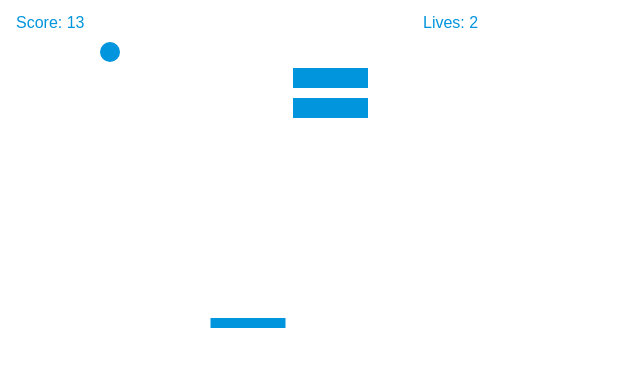
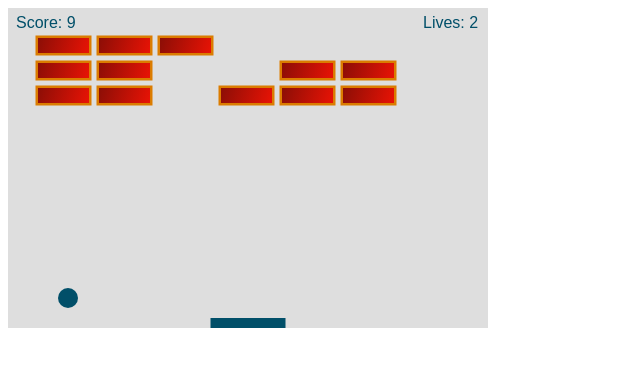
Before and after one commit to milantenk/angular-breakout-game-pwa, an Angular app: page / in a window 1280 px wide. Shown: the top 366 px of the page, without its empty margins (0-640 px from the left). Built offline with nearby package versions, Linux system fonts and the light colour scheme.

Commit message:
Design change

```diff
--- a/src/app/app.component.ts
+++ b/src/app/app.component.ts
@@ -58,10 +58,10 @@ export class AppComponent implements AfterViewInit, DoCheck {
     this.paddleX = (this.canvas.width - this.paddleWidth) / 2;
     this.rightPressed = false;
     this.leftPressed = false;
-    this.brickRowCount = 5;
+    this.brickRowCount = 7;
     this.brickColumnCount = 3;
-    this.brickWidth = 75;
-    this.brickHeight = 20;
+    this.brickWidth = 51;
+    this.brickHeight = 15;
     this.brickPadding = 10;
     this.brickOffsetTop = 30;
     this.brickOffsetLeft = 30;
@@ -136,7 +136,7 @@ export class AppComponent implements AfterViewInit, DoCheck {
   drawBall() {
     this.canvasContext.beginPath();
     this.canvasContext.arc(this.x, this.y, this.ballRadius, 0, Math.PI * 2);
-    this.canvasContext.fillStyle = "#0095DD";
+    this.canvasContext.fillStyle = "#014f69";
     this.canvasContext.fill();
     this.canvasContext.closePath();
   }
@@ -144,7 +144,7 @@ export class AppComponent implements AfterViewInit, DoCheck {
   drawPaddle() {
     this.canvasContext.beginPath();
     this.canvasContext.rect(this.paddleX, this.canvas.height - this.paddleHeight, this.paddleWidth, this.paddleHeight);
-    this.canvasContext.fillStyle = "#0095DD";
+    this.canvasContext.fillStyle = "#014f69";
     this.canvasContext.fill();
     this.canvasContext.closePath();
   }
@@ -157,9 +157,15 @@ export class AppComponent implements AfterViewInit, DoCheck {
           let brickY = (c * (this.brickHeight + this.brickPadding)) + this.brickOffsetTop;
           this.bricks[c][r].x = brickX;
           this.bricks[c][r].y = brickY;
+          let gradientFill = this.canvasContext.createLinearGradient(brickX, brickY, brickX + this.brickWidth, brickY + this.brickHeight);
+          gradientFill.addColorStop(0, "#8c0e06");
+          gradientFill.addColorStop(1, "#e81305");
           this.canvasContext.beginPath();
           this.canvasContext.rect(brickX, brickY, this.brickWidth, this.brickHeight);
-          this.canvasContext.fillStyle = "#0095DD";
+          this.canvasContext.fillStyle = gradientFill;
+          this.canvasContext.strokeStyle = "#db7c00";
+          this.canvasContext.lineWidth = 5;
+          this.canvasContext.strokeRect(brickX, brickY, this.brickWidth, this.brickHeight);
           this.canvasContext.fill();
           this.canvasContext.closePath();
         }
@@ -169,18 +175,20 @@ export class AppComponent implements AfterViewInit, DoCheck {
 
   drawScore() {
     this.canvasContext.font = "16px Arial";
-    this.canvasContext.fillStyle = "#0095DD";
+    this.canvasContext.fillStyle = "#014f69";
     this.canvasContext.fillText("Score: " + this.score, 8, 20);
   }
 
   drawLives() {
     this.canvasContext.font = "16px Arial";
-    this.canvasContext.fillStyle = "#0095DD";
+    this.canvasContext.fillStyle = "#014f69";
     this.canvasContext.fillText("Lives: " + this.lives, this.canvas.width - 65, 20);
   }
 
   draw() {
     this.canvasContext.clearRect(0, 0, this.canvas.width, this.canvas.height);
+    this.canvasContext.fillStyle = "#dedede";
+    this.canvasContext.fillRect(0, 0, this.canvas.width, this.canvas.height);
     this.drawBricks();
     this.drawBall();
     this.drawPaddle();
```
